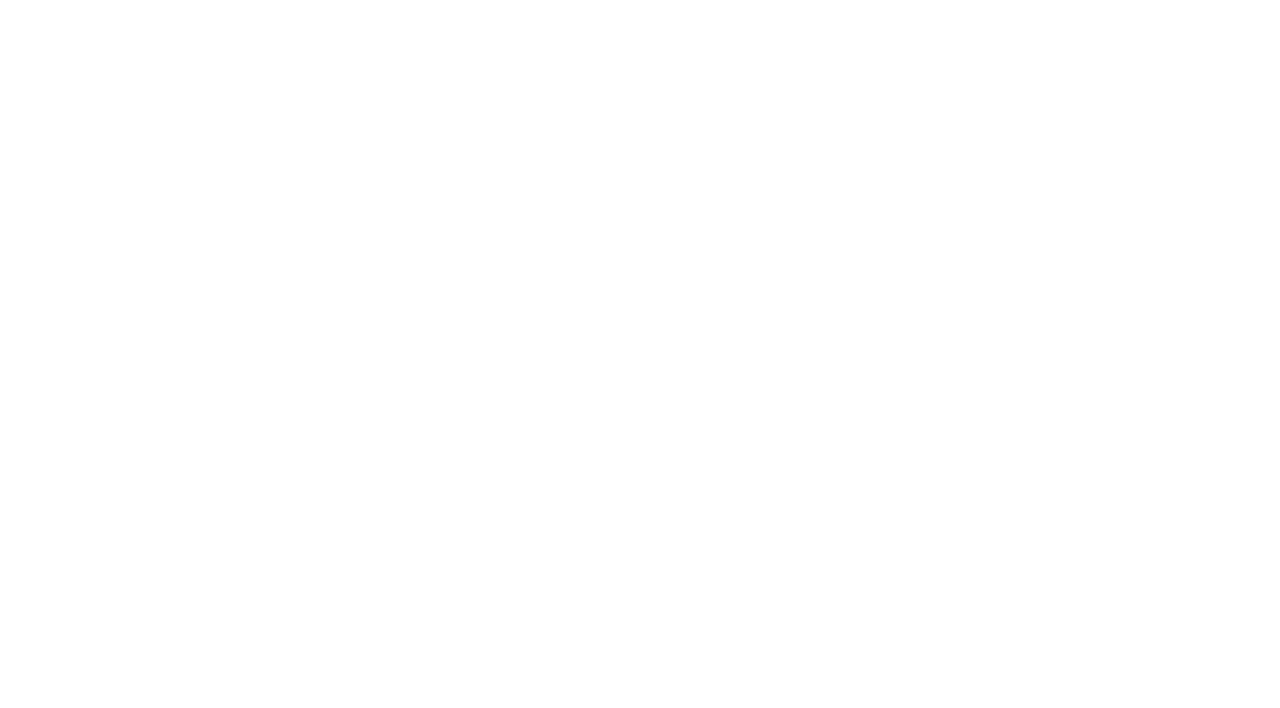
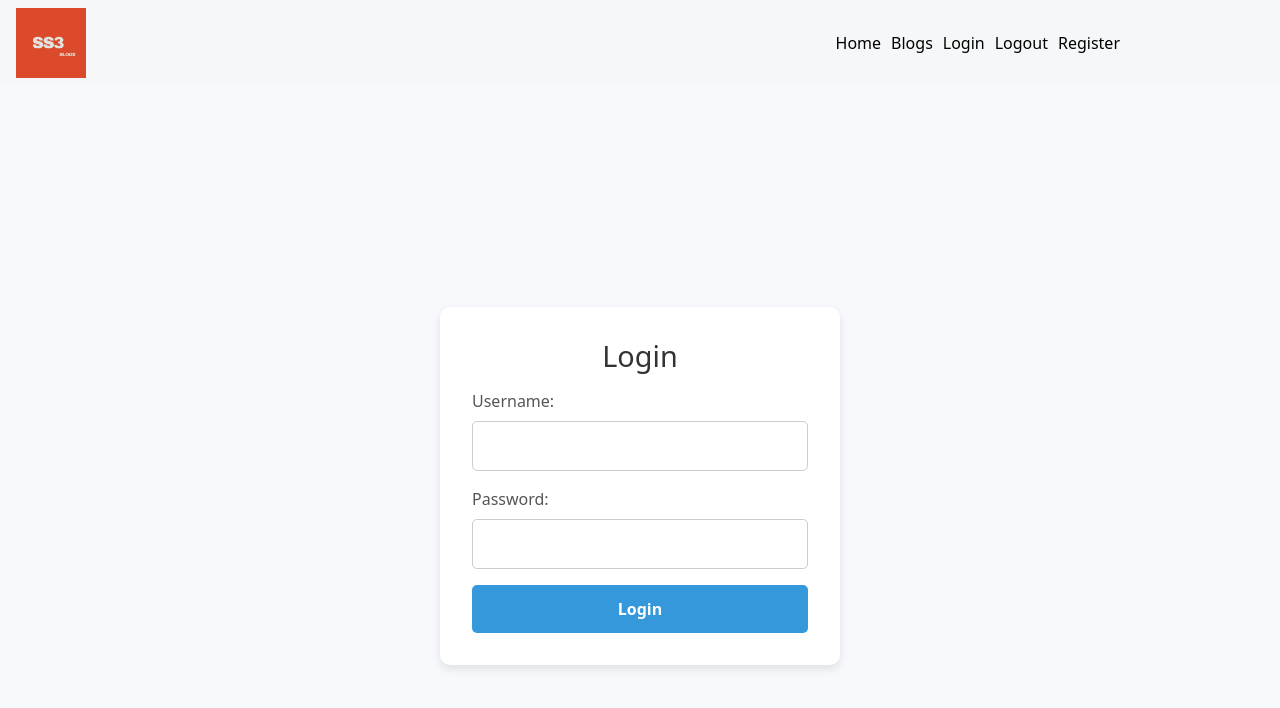
Before and after one commit to MrSandSort/frontend-blog-posting, a React (Create React App) app in the folder sandsort-blog/: page /login in a window 1280 px wide. Before the commit this address had no page. Shown: the top 708 px of the page. Built offline with nearby package versions, Linux system fonts and the light colour scheme; a web font is replaced by a local one.

Commit message:
created a login form with a toastify to give a message

```diff
--- a/package.json
+++ /dev/null
@@ -1,6 +0,0 @@
-{
-  "dependencies": {
-    "react-bootstrap": "^2.10.6",
-    "react-icons": "^5.3.0"
-  }
-}
--- a/sandsort-blog/package.json
+++ b/sandsort-blog/package.json
@@ -12,6 +12,7 @@
     "react-dom": "^18.3.1",
     "react-router-dom": "^7.0.1",
     "react-scripts": "5.0.1",
+    "react-toastify": "^10.0.6",
     "reactstrap": "^9.2.3",
     "web-vitals": "^2.1.4"
   },
--- a/sandsort-blog/src/App.js
+++ b/sandsort-blog/src/App.js
@@ -3,6 +3,8 @@ import {BrowserRouter as Router, Route, Routes} from 'react-router-dom';
 import Home from './pages/Home';
 import Blog from './pages/Blog'
 import BlogPost from './pages/BlogPost'
+import Login from './pages/Login';
+
 function App() {
   return (
     <Router>
@@ -10,6 +12,7 @@ function App() {
         <Route path="/" element={<Home/>}></Route>
         <Route path='blogs/' element={<Blog/>}></Route>
         <Route path='create-blog' element={<BlogPost/>}></Route>
+        <Route path= "login" element={<Login/>}></Route>
       </Routes>
     </Router>
   );
--- a/sandsort-blog/src/components/NavBar.jsx
+++ b/sandsort-blog/src/components/NavBar.jsx
@@ -21,10 +21,10 @@ export default function NavBar() {
         <Link to="/" className="navItems">
           Home
         </Link>
-        <Link to="blogs/" className="navItems">
+        <Link to="/blogs" className="navItems">
           Blogs
         </Link>
-        <Link to="" className="navItems">
+        <Link to="/login" className="navItems">
           Login
         </Link>
         <Link href="" className="navItems">
--- a/sandsort-blog/src/pages/BlogPost.jsx
+++ b/sandsort-blog/src/pages/BlogPost.jsx
@@ -34,11 +34,13 @@ export default function BlogModal() {
     } catch (err) {
       setError(err.response ? err.response.data.detail : 'Failed to post blog');
     }
+
   };
 
   return <>
 
     <NavBar/>
+
     <div style={styles.container}>
 
       <div style={styles.formWrapper}>
@@ -86,6 +88,7 @@ export default function BlogModal() {
 }
 
 const styles = {
+
   container: {
     display: 'flex',
     justifyContent: 'center',
@@ -95,8 +98,8 @@ const styles = {
   },
   formWrapper: {
     width: '100%',
-    maxWidth: '500px',
-    padding: '2rem',
+    maxWidth: '350px',
+    padding: '1rem',
     backgroundColor: '#fff',
     borderRadius: '10px',
     boxShadow: '0 4px 10px rgba(0, 0, 0, 0.1)',
--- /dev/null
+++ b/sandsort-blog/src/pages/Login.jsx
@@ -0,0 +1,138 @@
+import React, {useState} from 'react';
+import NavBar from '../components/NavBar';
+import axios from 'axios';
+import { ToastContainer, toast } from 'react-toastify';
+import 'react-toastify/dist/ReactToastify.css';
+
+
+
+export default function Login() {
+  const [formData, setFormData] = useState({ username: '', password: '' });
+
+  const handleChange = (e) => {
+    const { name, value } = e.target;
+    setFormData((prevData) => ({ ...prevData, [name]: value }));
+  };
+
+  const handleSubmit = async (e) => {
+    e.preventDefault();
+
+    try {
+      const response = await axios.post('http://127.0.0.1:8000/accounts/login/', formData);
+      const token = response.data.token;
+
+      localStorage.setItem('authToken', token);
+      toast.success('Login Successful!', { position: 'top-center', autoClose: 2000 });
+      setFormData({ username: '', password: '' });
+    } catch (err) {
+      toast.error(err.response ? err.response.data.error : 'Failed to login!', {
+        position: 'top-center',
+        autoClose: 3000,
+      });
+    }
+  };
+
+  return (
+    <>
+      <NavBar />
+
+      <div style={styles.container}>
+        <div style={styles.formWrapper}>
+          <h2 style={styles.heading}>Login</h2>
+          <form onSubmit={handleSubmit} style={styles.form}>
+            <div style={styles.formGroup}>
+              <label style={styles.label}>Username:</label>
+              <input
+                type="text"
+                name="username"
+                value={formData.username}
+                onChange={handleChange}
+                style={styles.input}
+                required
+              />
+            </div>
+
+            <div style={styles.formGroup}>
+              <label style={styles.label}>Password:</label>
+              <input
+                type="password"
+                name="password"
+                value={formData.password}
+                onChange={handleChange}
+                style={styles.input}
+                required
+              />
+            </div>
+
+            <button type="submit" style={styles.button}>
+              Login
+            </button>
+          </form>
+        </div>
+      </div>
+
+      <ToastContainer />
+    </>
+  );
+}
+
+const styles = {
+  container: {
+    display: 'flex',
+    justifyContent: 'center',
+    alignItems: 'center',
+    minHeight: '100vh',
+    backgroundColor: '#f7f9fc',
+  },
+  formWrapper: {
+    width: '100%',
+    maxWidth: '400px',
+    padding: '2rem',
+    backgroundColor: '#fff',
+    borderRadius: '10px',
+    boxShadow: '0 4px 10px rgba(0, 0, 0, 0.1)',
+    textAlign: 'center',
+  },
+  heading: {
+    fontSize: '1.8rem',
+    marginBottom: '1rem',
+    color: '#333',
+  },
+  form: {
+    width: '100%',
+  },
+  formGroup: {
+    marginBottom: '1rem',
+    textAlign: 'left',
+  },
+  label: {
+    display: 'block',
+    fontSize: '1rem',
+    marginBottom: '0.5rem',
+    color: '#555',
+  },
+  input: {
+    width: '100%',
+    padding: '0.75rem',
+    fontSize: '1rem',
+    borderRadius: '5px',
+    border: '1px solid #ccc',
+    outline: 'none',
+    boxSizing: 'border-box',
+  },
+  button: {
+    width: '100%',
+    padding: '0.75rem',
+    fontSize: '1rem',
+    fontWeight: 'bold',
+    color: '#fff',
+    backgroundColor: '#3498db',
+    border: 'none',
+    borderRadius: '5px',
+    cursor: 'pointer',
+    transition: 'background-color 0.3s ease',
+  },
+  buttonHover: {
+    backgroundColor: '#2980b9',
+  },
+};
```
Also changed, not shown: 2 other files (tests, documents, lock files or other folders).
